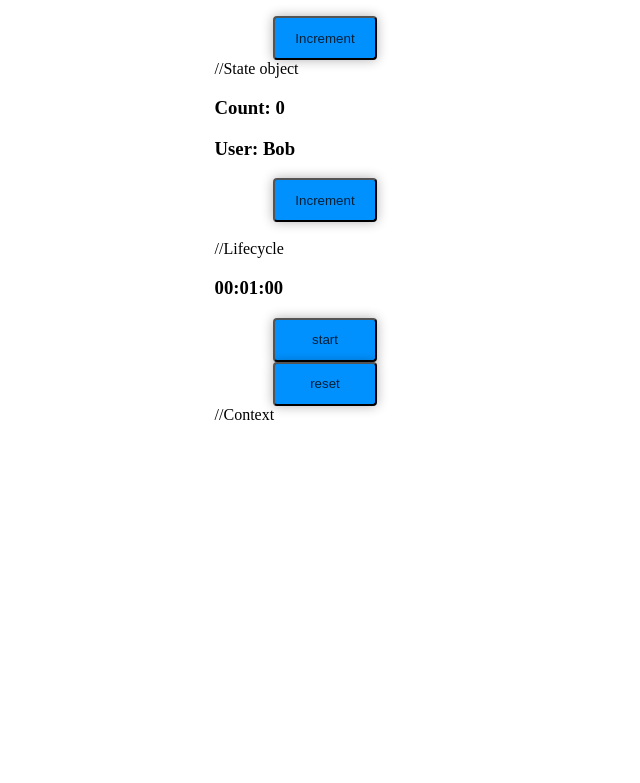
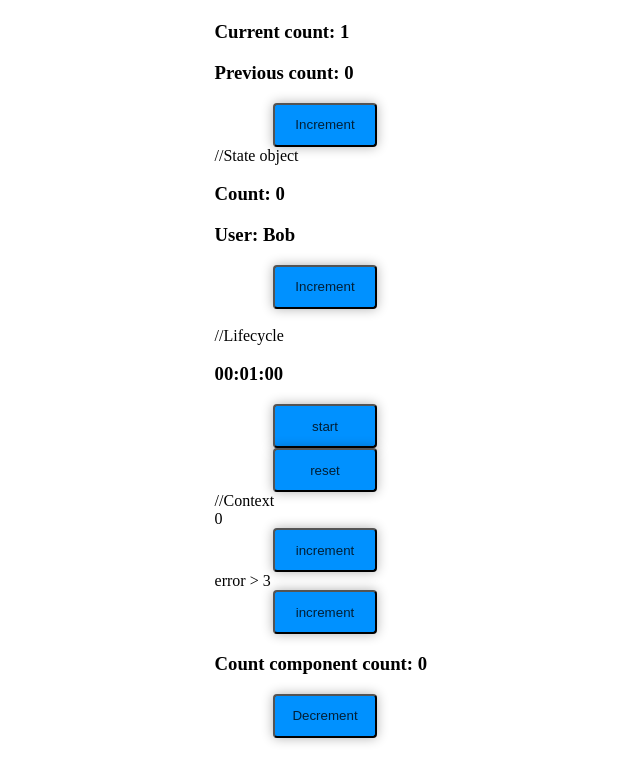
Before and after one commit to FUBAR2077/fireship-react, a React (Create React App) app: page / in a window 1280 px wide. Shown: the part 629-1412 px from the top of the page, without its empty margins (315-955 px from the left). Before the commit the page ends 1216 px from the top, so only its background shows below. Built offline with nearby package versions, Linux system fonts and the light colour scheme.

Commit message:
3 files modified

```diff
--- a/components/Context.js
+++ b/components/Context.js
@@ -1,3 +1,119 @@
-export default function Context(){
+import React, { useState, useEffect, useContext, createContext } from 'react';
 
+const CountContext = createContext(0);
+
+export default function Context() {
+  const [count, setCount] = useState(0);
+
+  function increment() {
+    setCount(count + 1);
+  }
+
+  return (
+    <>
+      //Context
+      <CountContext.Provider value={{ count, setCount }}>
+        <Child />
+        <button onClick={increment}>increment</button>
+      </CountContext.Provider>
+
+      <CountContext.Provider value={{ count, setCount }}>
+        {"error > 3"}
+        <CountError>
+            <Count />
+        </CountError>
+        <DecrementButton />
+      </CountContext.Provider>
+
+    </>
+  );
 }
+
+function Child() {
+  return <GrandChild />;
+}
+
+function GrandChild() {
+  let { count } = useContext(CountContext);
+
+  return (
+    <>
+      <div>{count}</div>
+    </>
+  );
+}
+
+function Count() {
+  const { count } = useContext(CountContext);
+
+  useEffect(() =>{
+    if(count > 3){
+      throw Error('error thrown');
+    }
+  });
+
+  return (
+  <>
+    <h3> {`Count component count: ${count}`}</h3>
+  </>
+  );
+}
+
+function DecrementButton() {
+  const { setCount } = useContext(CountContext);
+
+  return (
+    <button onClick={() => setCount((count) => count - 1)}>Decrement</button>
+  );
+}
+
+
+
+class CountError extends React.Component{
+  static countContext = CountContext;
+
+  constructor(props){
+    super(props);
+    this.state =
+    {
+      error: null, errorInfo: null
+    }
+  }
+
+  static getDerivedStateFromError(error){
+    console.log('something went error', error);
+    this.setState({
+      error: error,
+      errorInfo: errorInfo
+    })
+    return {
+      error: error,
+      errorInfo: errorInfo
+    };
+  }
+
+  componentDidCatch(err, errInfo){
+    this.setState({
+      error: error,
+      errorInfo: errorInfo
+    })
+  }
+
+  render(){
+    if(this.state.errorInfo){
+      return(
+        <div className="error-boundary">
+          <h3>COUNT ERROR FALLBACK </h3>
+        </div>
+      )
+    }
+    return (
+      <>
+        <button onClick={this.incrementCount}>increment {this.state.count}</button>
+        {this.props.children}
+      </>
+      );
+  }
+}
+
+CountError.contextType = CountContext;
--- a/src/App.js
+++ b/src/App.js
@@ -51,7 +51,6 @@ export default function App() {
             <br />
             //Lifecycle
             <CountdownTimer hr={0} min={1} sec={0} />
-            //Context
             <Context />
           </div>
         </>
--- a/src/style.css
+++ b/src/style.css
@@ -1,5 +1,5 @@
 body {
-  height: 150vh;
+  height: 200vh;
   display: flex;
   align-items: center;
   justify-content: center;
@@ -81,3 +81,9 @@ button {
 .navbar li {
   border-radius: 50%;
 }
+
+.error-boundary {
+  padding: 0.5rem 1rem;
+  border: solid 4px #ff0000;
+  border-radius: 0.5rem;
+}
```
